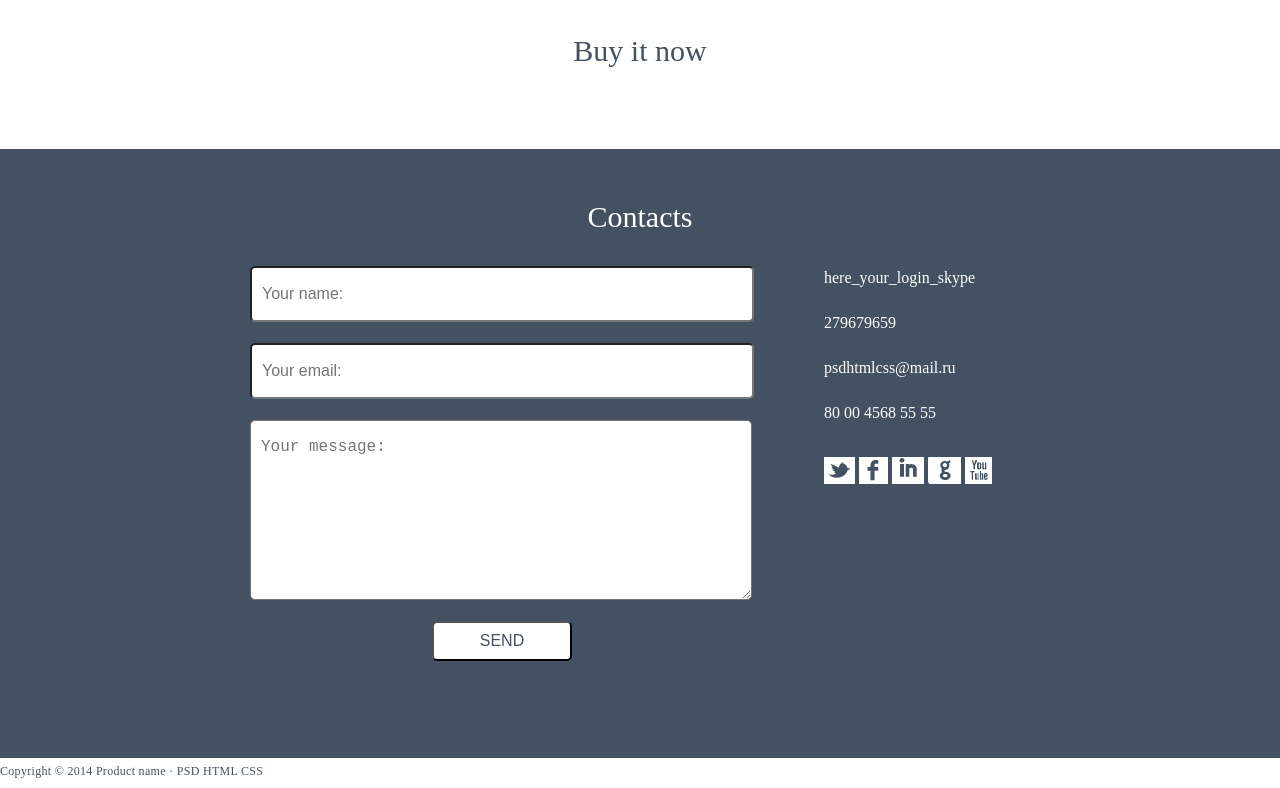
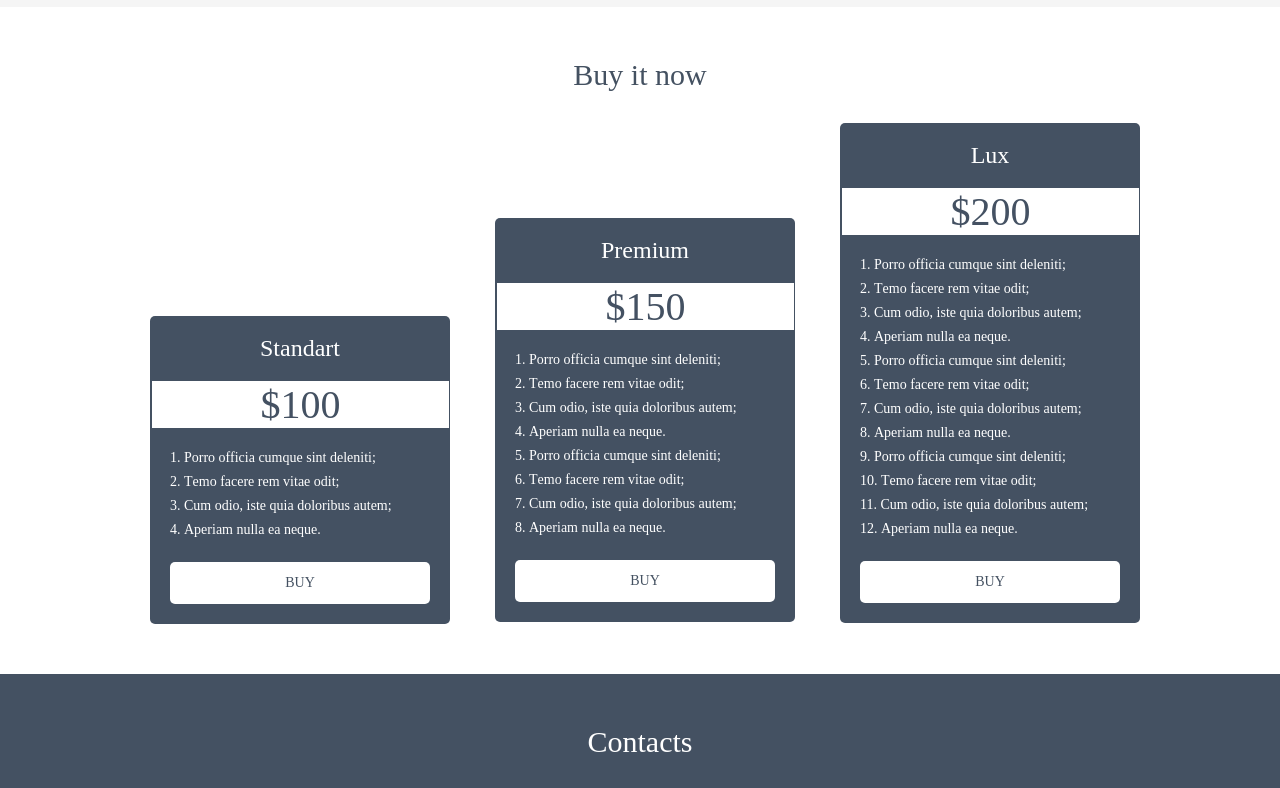
Before and after one commit to paradoxalyty/html5-css3, a plain HTML site: page index.html in a window 1280 px wide. Shown: the part 2020-2808 px from the top of the page. Drawn offline with Linux system fonts and the light colour scheme.

Commit message:
section buy it now

```diff
--- a/css/style.css
+++ b/css/style.css
@@ -1,6 +1,6 @@
 * {
+    padding: 0;
     margin: 0;
-    padding: 0;
 }
 
 .container {
@@ -88,7 +88,7 @@ h1 {
     width: 469px;
     height: 214px;
     margin-bottom: 9px;
-    background-color: #ffffff;
+    background: #ffffff;
 }
 
 /*-----------------------------------------------------*/
@@ -97,7 +97,7 @@ h1 {
     text-align: left;
 }
 
-.about{
+.about {
     width: 649px;
 }
 
@@ -133,12 +133,12 @@ h1 {
     width: 200px;
     height: 150px;
     margin: 0 15px 0 0;
-    background-color: #445161;
+    background: #445161;
 }
 
 .third figcaption {
+    overflow: hidden;
     width: 359px;
-    overflow: hidden;
 }
 
 .height30 {
@@ -154,9 +154,9 @@ h1 {
 .avatar {
     width: 75px;
     height: 75px;
+    border-radius: 50%;
     margin: 0 16px 0 0;
-    border-radius: 50%;
-    background-color: #445161;
+    background: #445161;
 }
 
 .avatar img {
@@ -165,11 +165,11 @@ h1 {
 }
 
 .feedback {
+    overflow: hidden;
     width: 436px;
     padding: 16px 20px 16px 13px;
     border-radius: 5px;
     background: #ebebeb;
-    overflow: hidden;
 }
 
 .feedback p {
@@ -194,8 +194,69 @@ h1 {
 
 /*-----------------------------------------------------*/
 
-.fifth {
+.fifth {}
+
+.offer {
+    width: 300px;
+    padding: 17px 0 20px 0;
+    border-radius: 5px;
+    margin: 0 0 0 45px;
+    background: #445162;
 }
+
+.standart {
+    margin: 193px 0 0 100px;
+}
+
+.premium {
+    margin: 95px 0 0 45px;
+}
+
+.offer h4 {
+    color: #ffffff;
+    text-align: center;
+}
+
+.offer span {
+    display: block;
+    width: 297px;
+    margin: 18px 2px;
+    background: #ffffff;
+    color: #445162;
+    font-size: 40px;
+    font-weight: 400;
+    text-align: center;
+}
+
+.offer ol {
+    margin: 0 0 20px 20px;
+}
+
+.offer li {
+    color: #ffffff;
+    font-size: 14px;
+    font-weight: 400;
+    line-height: 24px;
+    list-style-position: inside;
+}
+
+.offer a {
+    display: block;
+    width: 260px;
+    margin: 0 20px;
+    padding: 13px 0;
+    border-radius: 5px;
+    background: #ffffff;
+    color: #445161;
+    font-size: 14px;
+    font-weight: 400;
+    text-align: center;
+    text-decoration: none;
+    text-transform: uppercase;
+}
+
+
+
 
 /*-----------------------------------------------------*/
 
@@ -228,8 +289,8 @@ h3 {
 .form {
     display: block;
     width: 480px;
+    padding: 14px 10px;
     border-radius: 5px 5px 5px 5px;
-    padding: 14px 10px;
     margin-bottom: 21px;
     color: #445162;
     font-size: 16px;
@@ -275,6 +336,7 @@ h3 {
 
 .copyright {
     padding: 0;
+    text-align: center;
 }
 
 .copyright span {
--- a/index.html
+++ b/index.html
@@ -135,7 +135,7 @@
                     </div>
                 </div>
 
-                <div class="height clear"></div>
+                <div class="height24 clear"></div>
 
                 <div class="left">
                     <div class="avatar left">
@@ -164,6 +164,57 @@
 
             <section class="fifth">
                 <h2>Buy it now</h2>
+
+                <div class="offer standart left">
+                    <h4>Standart</h4>
+                    <span>$100</span>
+                    <ol>
+                        <li>Porro officia cumque sint deleniti;</li>
+                        <li>Тemo facere rem vitae odit;</li>
+                        <li>Cum odio, iste quia doloribus autem;</li>
+                        <li>Aperiam nulla ea neque.</li>
+                    </ol>
+                    <a href="#">buy</a>
+                </div>
+
+                <div class="offer premium left">
+                    <h4>Premium</h4>
+                    <span>$150</span>
+                    <ol>
+                        <li>Porro officia cumque sint deleniti;</li>
+                        <li>Тemo facere rem vitae odit;</li>
+                        <li>Cum odio, iste quia doloribus autem;</li>
+                        <li>Aperiam nulla ea neque.</li>
+                        <li>Porro officia cumque sint deleniti;</li>
+                        <li>Тemo facere rem vitae odit;</li>
+                        <li>Cum odio, iste quia doloribus autem;</li>
+                        <li>Aperiam nulla ea neque.</li>
+                    </ol>
+                    <a href="#">buy</a>
+                </div>
+
+                <div class="offer left">
+                    <h4>Lux</h4>
+                    <span>$200</span>
+                    <ol>
+                        <li>Porro officia cumque sint deleniti;</li>
+                        <li>Тemo facere rem vitae odit;</li>
+                        <li>Cum odio, iste quia doloribus autem;</li>
+                        <li>Aperiam nulla ea neque.</li>
+                        <li>Porro officia cumque sint deleniti;</li>
+                        <li>Тemo facere rem vitae odit;</li>
+                        <li>Cum odio, iste quia doloribus autem;</li>
+                        <li>Aperiam nulla ea neque.</li>
+                        <li>Porro officia cumque sint deleniti;</li>
+                        <li>Тemo facere rem vitae odit;</li>
+                        <li>Cum odio, iste quia doloribus autem;</li>
+                        <li>Aperiam nulla ea neque.</li>
+                    </ol>
+                    <a href="#">buy</a>
+                </div>
+
+                <div class="clear"></div>
+
             </section>
 
         </main>
```
